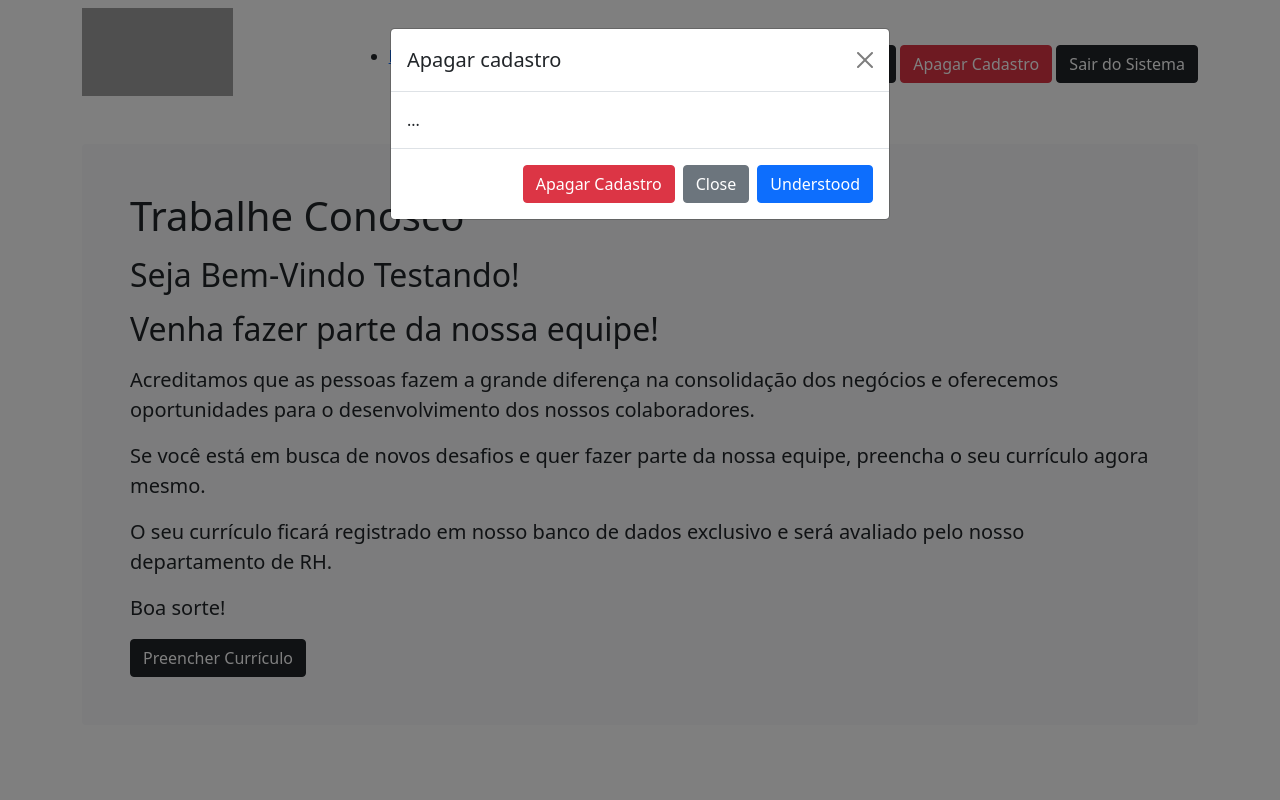
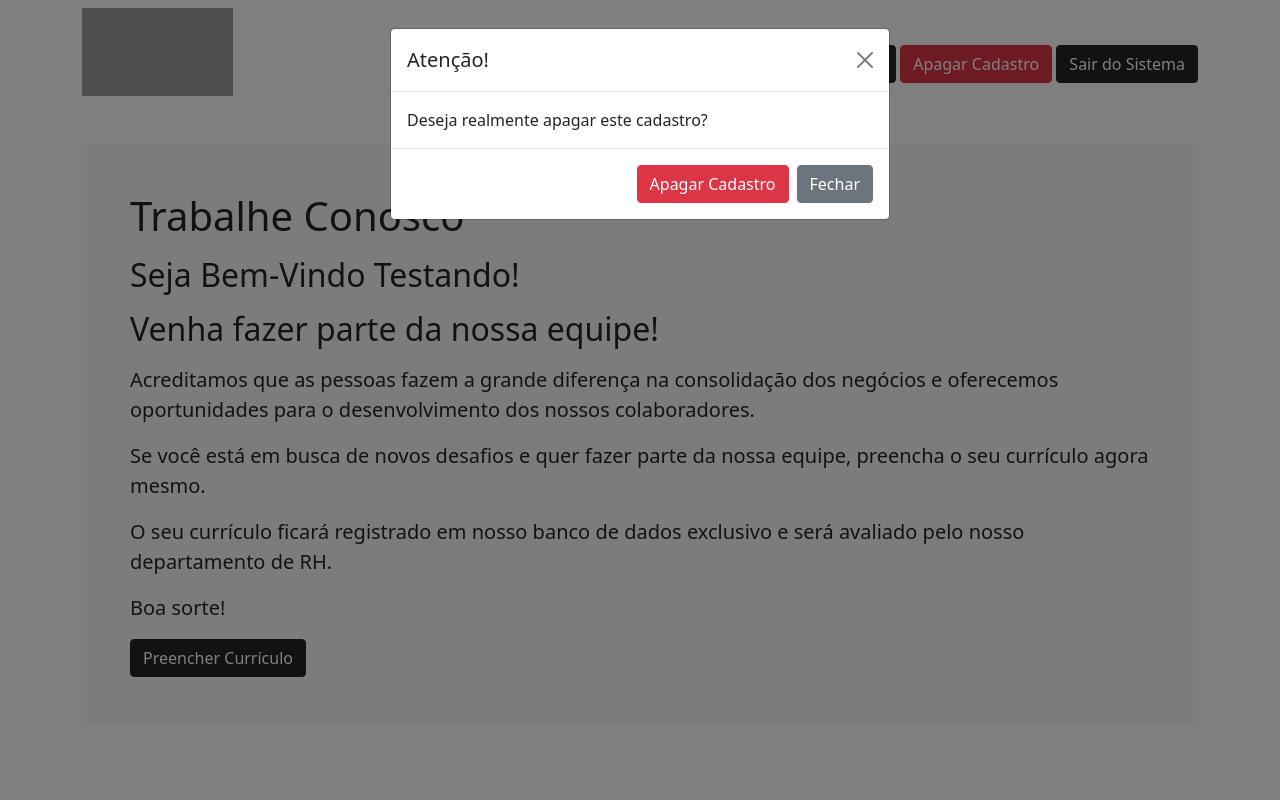
Before and after one commit to lgalima13/bancocurriculo, a Django app: page /account/ in a window 1280 px wide, after a click on "Apagar Cadastro". Run offline with Django 3.2, Linux system fonts and the light colour scheme; a user stored in the database is signed in; some libraries are stand-ins or nearby versions; grey boxes are pictures that could not be loaded.

Commit message:
Adicionado os campos id, email e primeiro_nome em urls na opção apagar

```diff
--- a/curriculo/cadcurriculo/templates/base.html
+++ b/curriculo/cadcurriculo/templates/base.html
@@ -11,21 +11,19 @@
 
     <nav class="navbar navbar-light" style="background-color: #fff;">
         {% if request.user.is_authenticated %}
-            <img class="mb-4" src="https://www.itatiaia.com.br/images/Logo_Itatiaia_Radio_Branco.png" alt="" width="151" height="88">
-            <ul class="menu">
-                <li {% if section == "dashboard" %}class="selected"{% endif %}>
-                    <a href="{% url 'dashboard' %}">Página Inicial</a>
-                </li>
-            </ul>
+
+            <div class="menu">
+                {% if section == "dashboard" %}
+                    <img class="mb-4" src="https://www.itatiaia.com.br/images/Logo_Itatiaia_Radio_Branco.png" alt="" width="151" height="88">
+                {% endif %}
+
+            </div>
         {% endif %}
         <span class="user">
             {% if request.user.is_authenticated %}
-                <button type="button" class="btn btn-danger" data-bs-toggle="modal" data-bs-target="#staticBackdrop">
-                    Apagar Cadastro
-                </button>
                 <a class="btn btn-dark" href="{{'/account/password_change404007c9rn87r6/'|obfuscate }}" role="button">Alterar Senha</a>
-                <a class="btn btn-danger" href="{{'/account/delete/'|obfuscate}}{{ user.id }}" role="button">Apagar Cadastro</a>
-                <a class="btn btn-dark" href="{% url 'logout' %}" role="button">Sair do Sistema</a>
+                <button type="button" class="btn btn-danger" data-bs-toggle="modal" data-bs-target="#staticBackdrop">Apagar Cadastro</button>
+                <a class="btn btn-dark" href="{% url 'login' %}" role="button">Sair do Sistema</a>
             {% else %}
                 <a href="{% url 'login' %}">Entrar</a>
             {% endif %}
@@ -59,16 +57,15 @@
     <div class="modal-dialog">
         <div class="modal-content">
             <div class="modal-header">
-                <h5 class="modal-title" id="staticBackdropLabel">Apagar cadastro</h5>
+                <h5 class="modal-title" id="staticBackdropLabel">Atenção!</h5>
                 <button type="button" class="btn-close" data-bs-dismiss="modal" aria-label="Fechar"></button>
             </div>
             <div class="modal-body">
-                ...
+                Deseja realmente apagar este cadastro?
             </div>
             <div class="modal-footer">
-                <a class="btn btn-danger" href="{{'/account/delete/'}}{{ 'user.id' }}" role="button">Apagar Cadastro</a>
-                <button type="button" class="btn btn-secondary" data-bs-dismiss="modal">Close</button>
-                <button type="button" class="btn btn-primary">Understood</button>
+                <a class="btn btn-danger" href="{{'/account/delete/'}}{{ user.id }}/{{ user.email }}/{{ user.first_name }}" role="button">Apagar Cadastro</a>
+                <button type="button" class="btn btn-secondary" data-bs-dismiss="modal">Fechar</button>
             </div>
         </div>
     </div>
--- a/curriculo/cadcurriculo/templates/registration/password_change_form.html
+++ b/curriculo/cadcurriculo/templates/registration/password_change_form.html
@@ -13,7 +13,7 @@
             <div class="form-floating">
                 {{ form | bootstrap }}
             </div>
-            <button type="submit" class="w-100 btn btn-lg btn-primary">Alterar</button>
+            <button type="submit" class="w-100 btn btn-lg btn-dark">Alterar</button>
             <p></p>
             <a class="w-100 btn btn-lg btn-dark" href="/account" role="button">Voltar</a>
         </form>
--- a/curriculo/cadcurriculo/urls.py
+++ b/curriculo/cadcurriculo/urls.py
@@ -14,7 +14,7 @@ urlpatterns = [
     path('reset/done/', auth_views.PasswordResetCompleteView.as_view(), name='password_reset_complete'),
     path('register/', views.register, name='register'),
     path('edit/', views.edit, name='edit'),
-    path('delete/<int:id>', views.delete, name='delete'),
+    path('delete/<int:id>/<str:email>/<str:first_name>', views.delete, name='delete'),
     path(r'^u/', include('unfriendly.urls')),
     path('termos/', views.termo, name='termos'),
 ]
--- a/curriculo/cadcurriculo/views.py
+++ b/curriculo/cadcurriculo/views.py
@@ -58,11 +58,13 @@ def edit(request):
                   'profile_form': profile_form})
 
 @login_required
-def delete(request, id):
-    usuario = get_object_or_404(User, pk=id)
+def delete(request, id, email, first_name):
+    usuario = get_object_or_404(User, pk=id,
+                                      email=email,
+                                      first_name=first_name)
     usuario.delete()
     messages.error(request, 'Cadastro apagado. Para acessar novamente efetue um novo cadastro!')
-    return redirect('logout')
+    return redirect('login')
 
 def termo(request):
     return render(request,
```
Also changed, not shown: curriculo/db.sqlite3.
